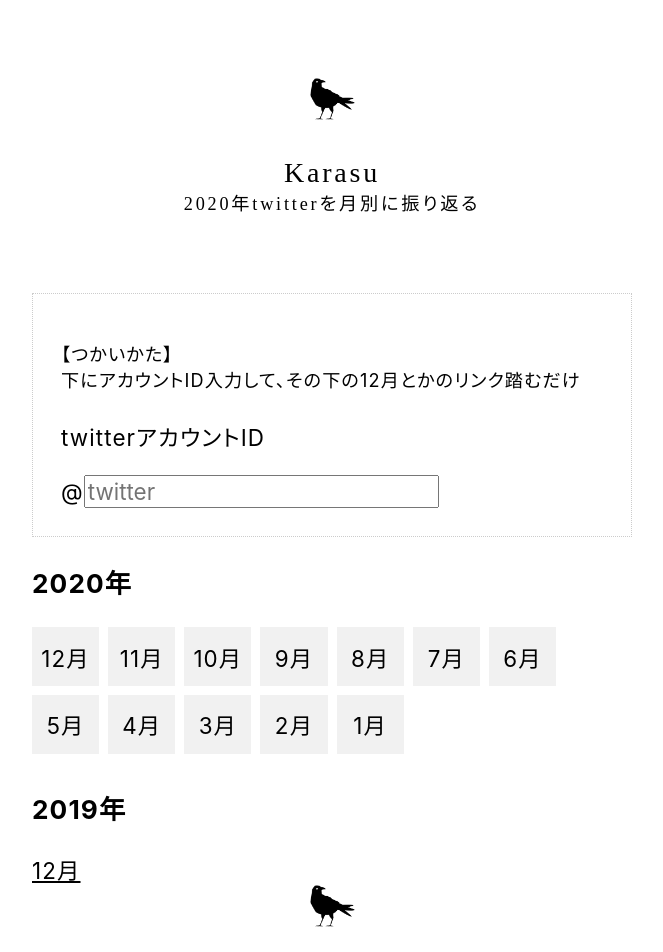
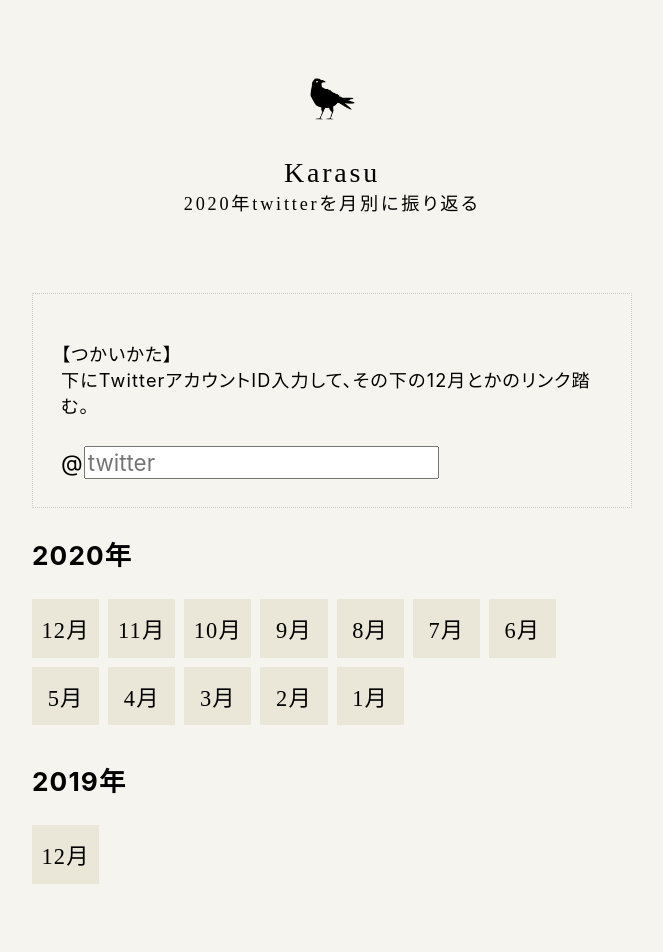
Before and after one commit to 2lovebirds/karasu, a plain HTML site: page index.html in a window 1280 px wide. Shown: the top 952 px of the page, without its empty margins (308-971 px from the left). Drawn offline with Linux system fonts and the light colour scheme; a web font is replaced by a local one.

Commit message:
微調整

```diff
--- a/css/common.css
+++ b/css/common.css
@@ -14,6 +14,7 @@
   -webkit-overflow-scrolling: touch;
   font-feature-settings: "palt";
   letter-spacing: .05em;
+  background: #f5f4ee;
 }
 
 .container {
@@ -158,7 +159,8 @@
   margin: 0 .4em .4em 0;
   text-align: center;
   text-decoration: none;
-  background: #f1f1f1;
+  background: #eae7d9;
+  font-family: adobe-jenson-pro, 'Yu Gothic', '游ゴシック';
 }
 #twitter {
   border: 1px solid #327cd8;
--- a/index.html
+++ b/index.html
@@ -35,20 +35,18 @@
   </head>
   <body id="sitetop">
 
-    <section class="secbox news" id="input">
-      <div class="container">
+    <section class="secbox" id="input">
+      <div class="container-sm">
         <h2 class="ttl">
           Karasu<small>2020年twitterを月別に振り返る</small>
         </h2>
-        <div class="container-sm">
 
         <div class="accountbox">
 
           <div class="howtobox">
             <p>【つかいかた】<br>
-              下にアカウントID入力して、その下の12月とかのリンク踏むだけ</p>
+            下にTwitterアカウントID入力して、その下の12月とかのリンク踏む。</p>
           </div>
-            <p>twitterアカウントID</p>
           @<input type="text" value="" id="twaccount" placeholder="twitter" maxlength="15">
 
         </div>
@@ -69,8 +67,13 @@
           <a class="archive" target="_blank" href="https://twitter.com/search?lang=ja&q=(from%3A@twitter)%20until%3A2020-01-31%20since%3A2020-01-01&src=typed_query&f=live">1月</a>
         </div>
         <h3>2019年</h3>
+        <div class="archives">
           <a class="archive" target="_blank" href="https://twitter.com/search?lang=ja&q=(from%3A@twitter)%20until%3A2019-12-31%20since%3A2019-12-01&src=typed_query&f=live">12月</a>
-
+        </div>
+      </div>
+    </section>
+    <section class="secbox">
+      <div class="container-sm">
         <h2 class="ttl">
           Questions<small>ふりかえり促進質問集</small>
         </h2>
@@ -91,7 +94,6 @@
         </ul>
       </div>
 
-      </div>
     </section>
 <script>
 var target = document.getElementsByClassName('archive');
```
Lines whose indentation alone changed are shown as unchanged.
